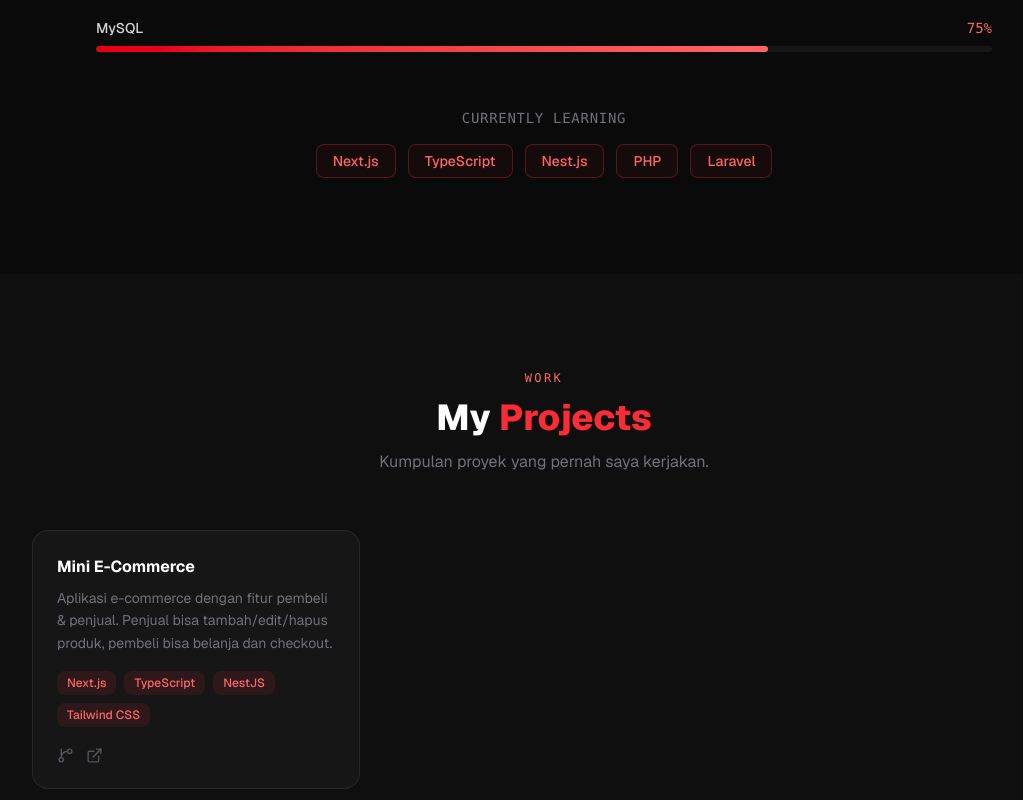
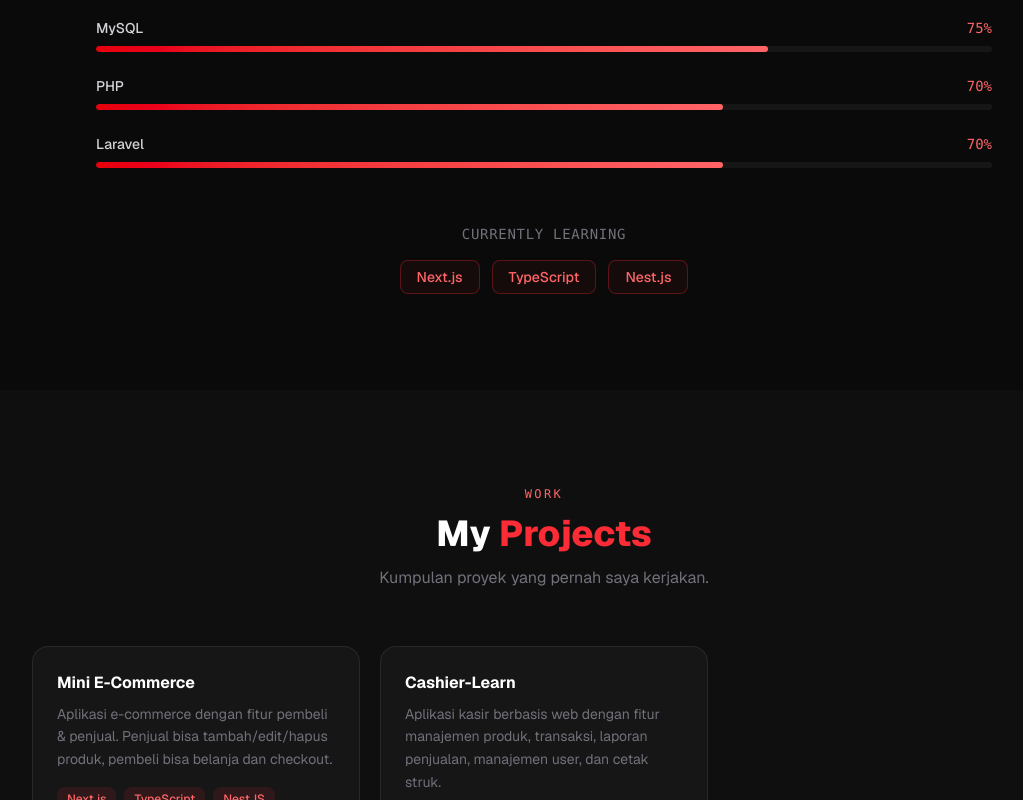
Before and after one commit to MAgSAsli/Profile-Web, a Next.js app: page / in a window 1280 px wide. Shown: the part 1900-2700 px from the top of the page, without its empty margins (96-1119 px from the left). Built offline with nearby package versions, Linux system fonts and the light colour scheme.

Commit message:
Add Cashier-Learn project and update skills

```diff
--- a/data/portfolio.ts
+++ b/data/portfolio.ts
@@ -15,8 +15,10 @@ export const skills = {
     { name: "Express", level: 80 },
     { name: "MongoDB", level: 65 },
     { name: "MySQL", level: 75 },
+    { name: "PHP", level: 70 },
+    { name: "Laravel", level: 70 },
   ],
-  learning: ["Next.js", "TypeScript", "Nest.js", "PHP", "Laravel"],
+  learning: ["Next.js", "TypeScript", "Nest.js"],
 };
 
 export const education = [
@@ -42,4 +44,10 @@ export const projects: {
     github: "https://github.com/MAgSAsli/mini-ecommerce",
     demo: "https://mini-ecommerce-mu-ten.vercel.app",
   },
+  {
+    title: "Cashier-Learn",
+    description: "Aplikasi kasir berbasis web dengan fitur manajemen produk, transaksi, laporan penjualan, manajemen user, dan cetak struk.",
+    tech: ["Laravel", "Blade", "Bootstrap 5", "PostgreSQL", "Supabase"],
+    github: "https://github.com/MAgSAsli/Cashier-App",
+  },
 ];
```
